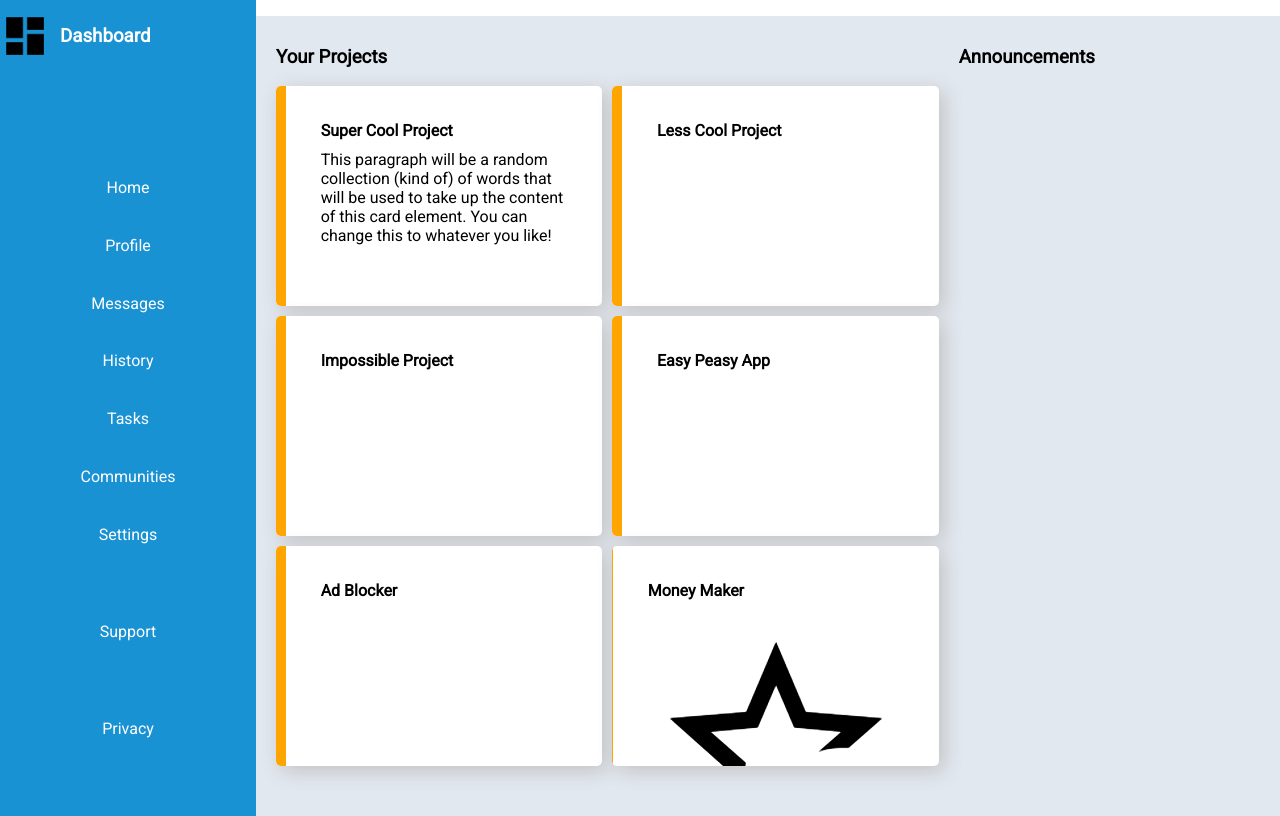
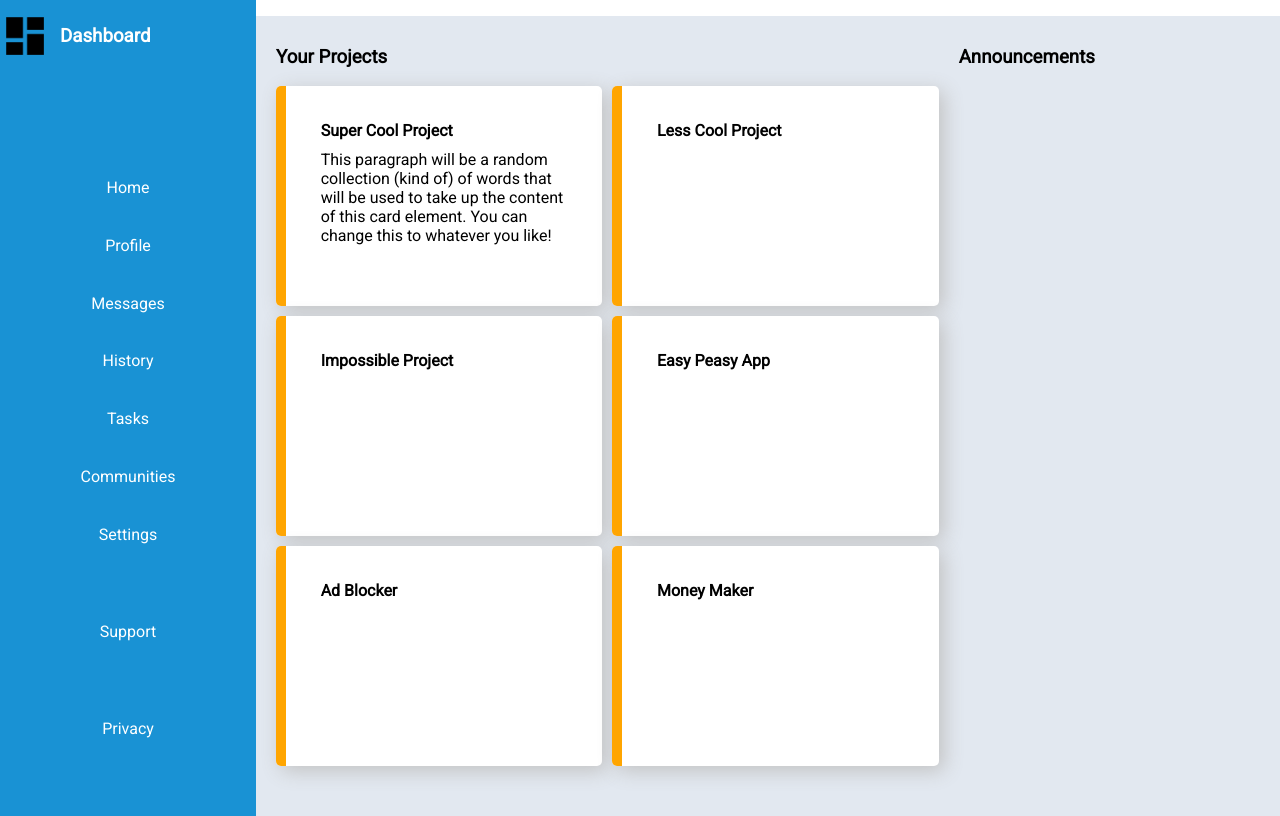
Before and after one commit to peter-bachowski/Project-Admin-Dashboard, a plain HTML site: page index.html in a window 1280 px wide. Shown: the part 106-922 px from the top of the page. Drawn offline with Linux system fonts and the light colour scheme.

Commit message:
Edit script.js for card layout

```diff
--- a/script.js
+++ b/script.js
@@ -1,16 +1,13 @@
-const nameElements = document.getElementsByClassName("userName"), cardLinkElements = document.getElementsByClassName("cardContent");
-
-const img1 = document.createElement("img");
-const img2 = document.createElement("img");
-const img3 = document.createElement("img");
+const nameElements = document.getElementsByClassName("userName"),
+cardLinkElements = document.getElementsByClassName("cardContent");
 
 window.onload = () => {
 
   createCardLinks();
   for (let i = 0; i < cardLinkElements.length; i++){
-    cardLinkElements[i].appendChild(img1);
-    cardLinkElements[i].appendChild(img2);
-    cardLinkElements[i].appendChild(img3);
+    cardLinkElements[i].appendChild(document.createElement("img"));
+    cardLinkElements[i].appendChild(document.createElement("img"));
+    cardLinkElements[i].appendChild(document.createElement("img"));
   }
 
   for (let i = 0; i < nameElements.length; i++) {
@@ -18,13 +15,19 @@ window.onload = () => {
   }
 }
 
-function createCardLinks() {
-  const cardLinkDiv = document.createElement("div");
-  cardLinkDiv.style.display = "flex";
+// function createCardLinks() {
+//   const cardLinkDiv = document.createElement("div");
+//   cardLinkDiv.style.display = "flex";
 
+//   img1.src = "./icons/star-plus-outline.png";
+//   img1.width = 50;
+//   img1.height = 50;
 
-  img1.src = "./icons/star-plus-outline.png";
-  img2.src = "./icons/eye-plus-outline.png";
-  img3.src = "./icons/share-variant-outline.png";
+//   img2.src = "./icons/eye-plus-outline.png";
+//   img2.width = 50;
+//   img2.height = 50;
 
-}
+//   img3.src = "./icons/share-variant-outline.png";
+//   img3.width = 50;
+//   img3.height = 50;
+// }
--- a/styles.css
+++ b/styles.css
@@ -79,11 +79,6 @@
 
 }
 
-#dashTitleDiv > img {
-  -webkit-filter: hue-rotate(180deg);
-  filter: hue-rotate(180deg);
-}
-
 #dashTitleDiv {
   display: flex;
   align-items: center;
```
